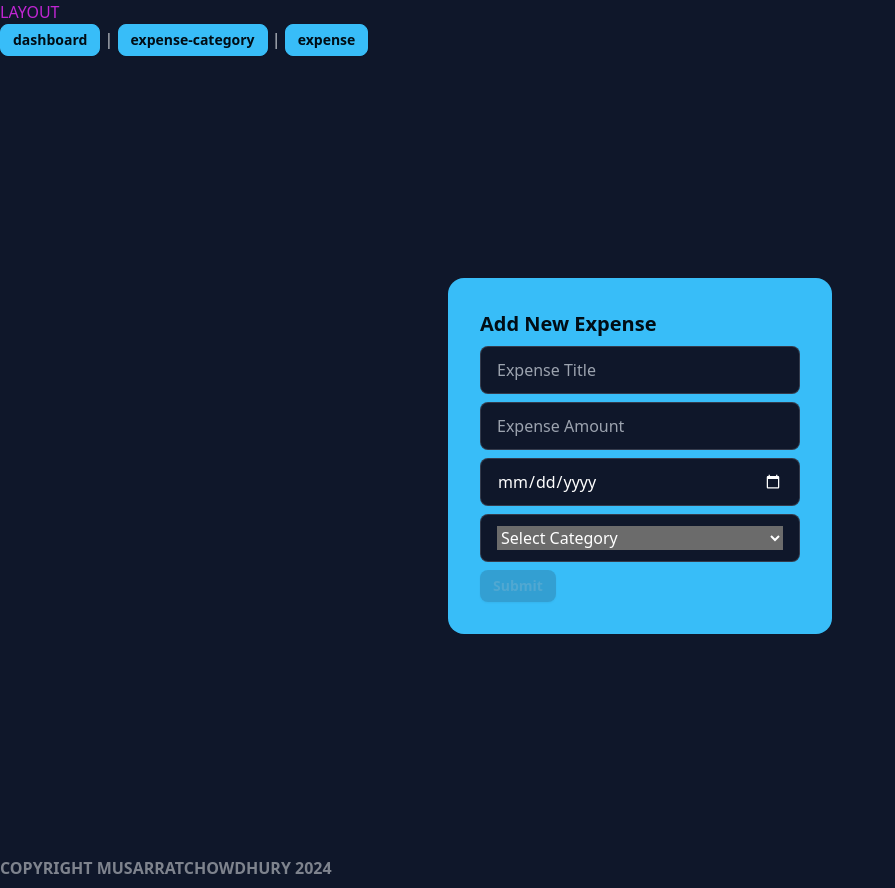
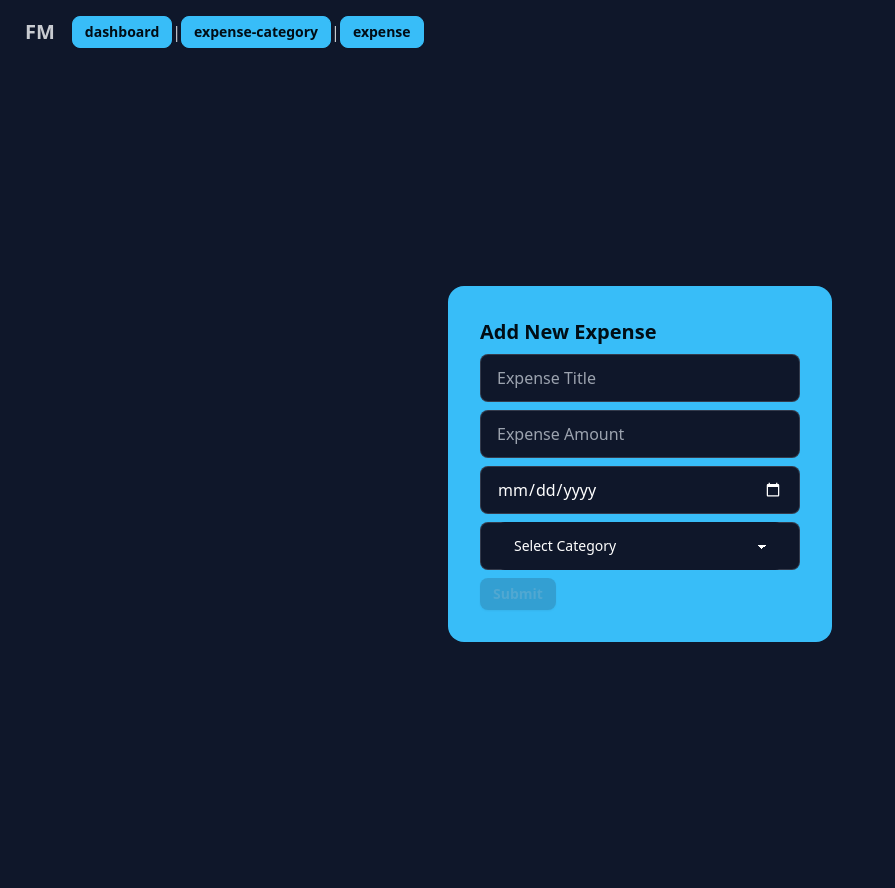
Before and after one commit to musarratChowdhury/financemanagerAngular17, an Angular app: page /expense in a window 1280 px wide. Shown: the whole page, without its empty margins (0-895 px from the left). After the commit the page ends 800 px from the top, so only its background shows below. Built offline with nearby package versions, Linux system fonts and the light colour scheme.

Commit message:
layout fixed

```diff
--- a/src/app/app.component.html
+++ b/src/app/app.component.html
@@ -1 +1,2 @@
-<router-outlet></router-outlet>
+
+  <router-outlet></router-outlet>
--- a/src/app/pages/layout/expense/expense.component.html
+++ b/src/app/pages/layout/expense/expense.component.html
@@ -1,4 +1,3 @@
-<div class="container mx-auto h-screen flex justify-center items-center">
 <div class="card w-96 bg-primary text-primary-content">
   <div class="card-body">
     <h2 class="card-title">Add New Expense</h2>
@@ -29,10 +28,12 @@
       </label>
       <label class="input input-bordered flex items-center mb-2">
         <select
-            class="grow text-white"
+          class="text-white select w-full"
           formControlName="expenseCategory"
         >
-            <option value="" disabled selected>Select Category</option>
+          <option disabled selected value="">Select Category</option>
+          <option>Han Solo</option>
+          <option>Greedo</option>
         </select>
       </label>
       <button
@@ -45,4 +46,3 @@
     </form>
   </div>
 </div>
-</div>
--- a/src/app/pages/layout/layout.component.html
+++ b/src/app/pages/layout/layout.component.html
@@ -1,5 +1,6 @@
-<h3 class="text-fuchsia-600">LAYOUT</h3>
-<nav>
+<div class="contain-layout h-screen">
+  <div class="navbar bg-base-100">
+    <a class="btn btn-ghost text-xl">FM</a>
     <a
       class="btn btn-sm btn-primary"
       routerLinkActive="activebutton"
@@ -20,8 +21,16 @@
       routerLink="/expense"
     >expense</a
     >
-</nav>
+  </div>
 
+<div class="container mx-auto flex justify-center items-center min-h-svh">
   <router-outlet></router-outlet>
+</div>
 
-<footer class="footer-title">copyright MusarratChowdhury 2024</footer>
+  <footer class="footer footer-center p-4 bg-base-300 text-base-content">
+    <aside>
+      <p>Copyright © 2024 - All right reserved by MushCorps Ltd</p>
+    </aside>
+  </footer>
+
+</div>
```
Lines whose indentation alone changed are shown as unchanged.
